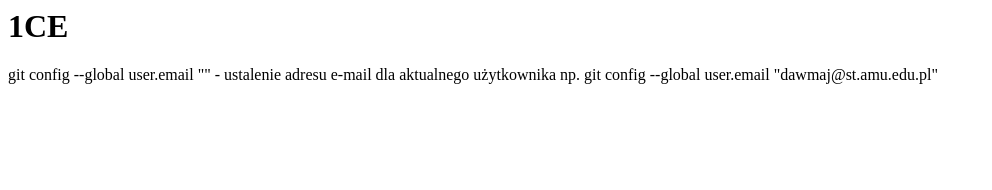
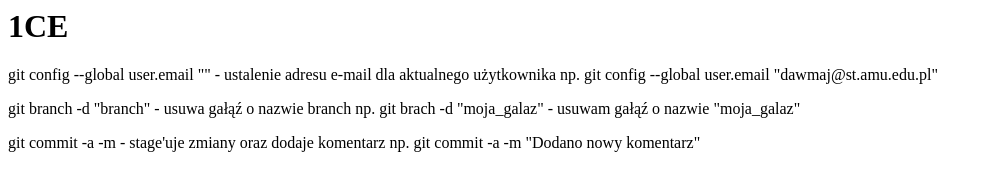
Before and after one commit to phan212/DINO2016-17, a plain HTML site: page index.html in a window 1280 px wide. Shown: the whole page, without its empty margins (0-992 px from the left). Drawn offline with Linux system fonts and the light colour scheme.

Commit message:
Update index.html
Dodanie dwóch nowych komend

```diff
--- a/index.html
+++ b/index.html
@@ -2,5 +2,7 @@
 <body>
   <h1>1CE</h1>
   <p>git config --global user.email "" - ustalenie adresu e-mail dla aktualnego użytkownika np. git config --global user.email "dawmaj@st.amu.edu.pl"</p>
+  <p>git branch -d "branch" - usuwa gałąź o nazwie branch np. git brach -d "moja_galaz" - usuwam gałąź o nazwie "moja_galaz" </p>
+  <p>git commit -a -m - stage'uje zmiany oraz dodaje komentarz np. git commit -a -m "Dodano nowy komentarz" </p>
 </body>
 </html>
```
